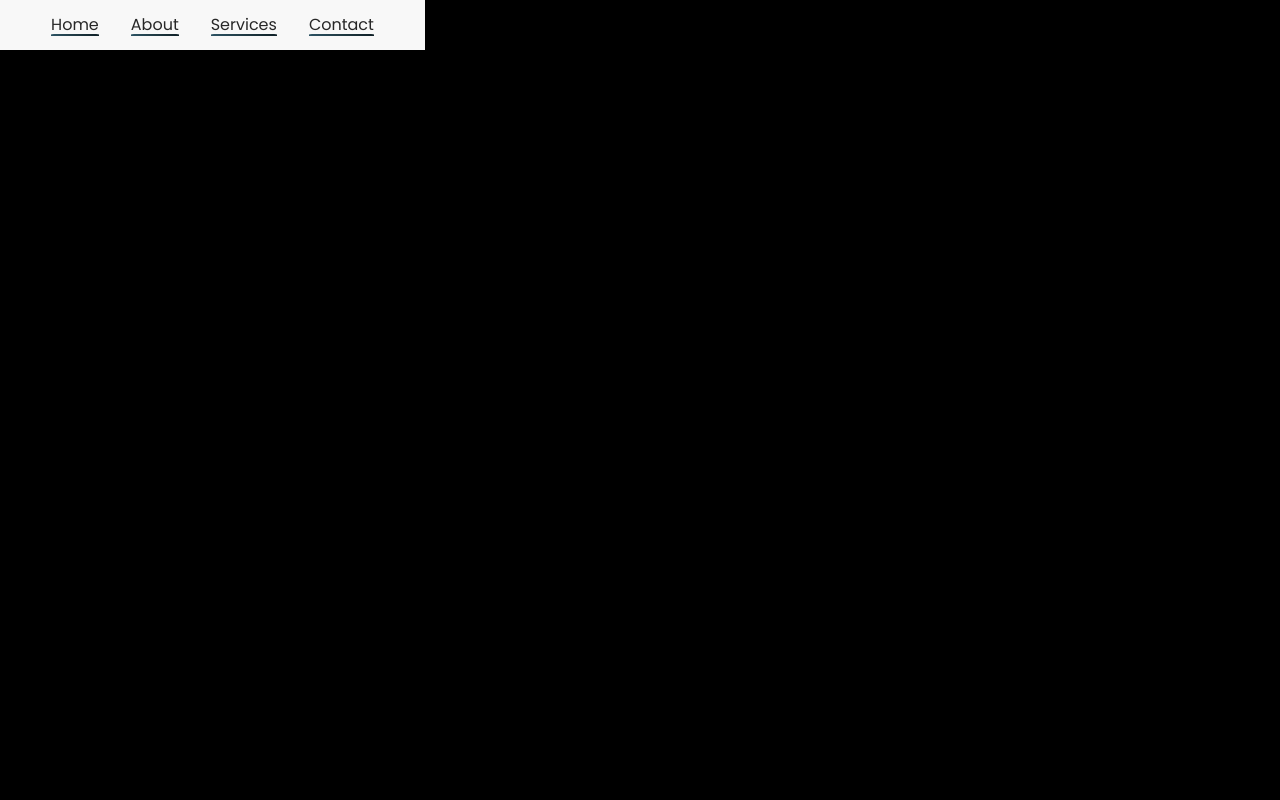
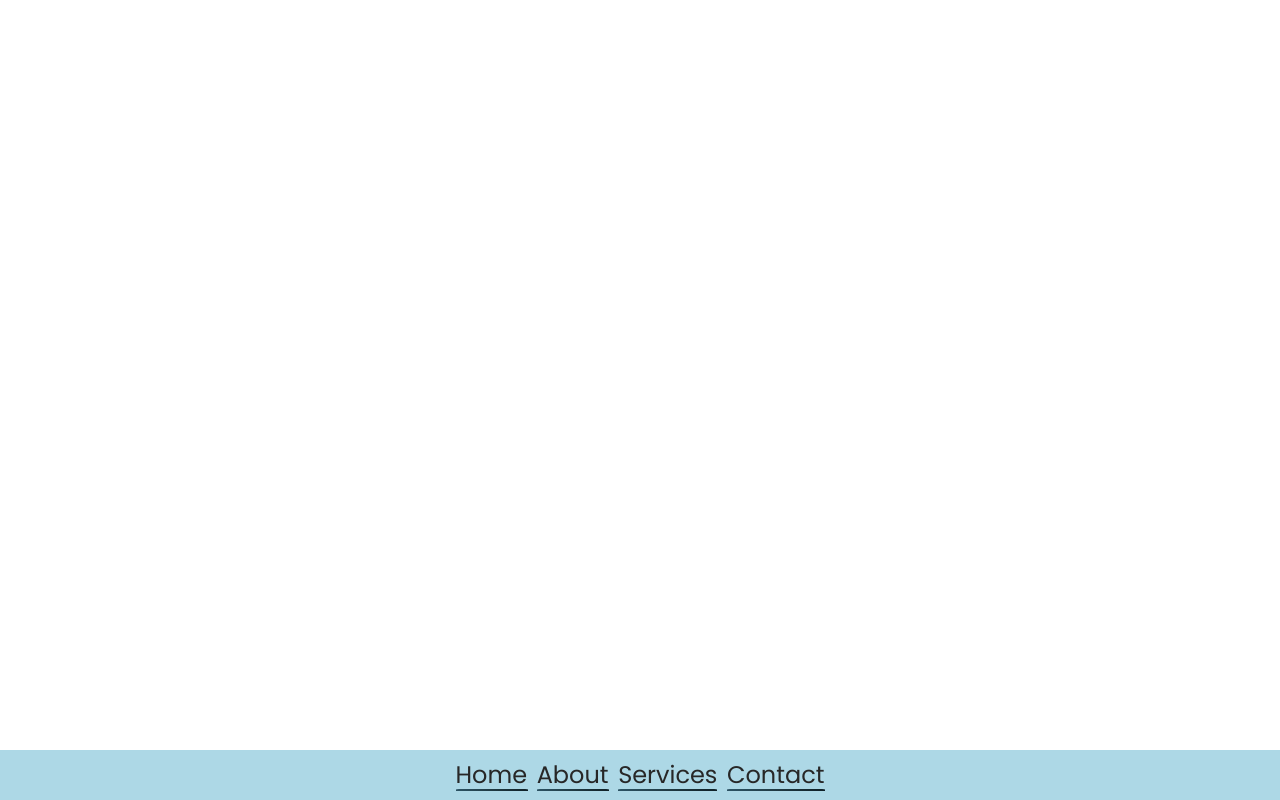
Before and after one commit to Theodore-Shellman/truckers-passport, a plain HTML site: page index.html in a window 1280 px wide. Drawn offline with Linux system fonts and the light colour scheme.

Commit message:
miner update to navbar

```diff
--- a/blocks/nav.css
+++ b/blocks/nav.css
@@ -3,36 +3,36 @@
   justify-content: space-around;
   width: 100%;
   height: 50px;
-    background: #f8f8f8;
-
+  background: lightblue;
+  position: absolute;
+  bottom: 0;
+  z-index: 1;
 }
-.nav__bar{
-
+.nav__bar {
   display: flex;
   align-items: center;
-
+  max-width: 100%;
 }
 .nav__links {
   display: flex;
   list-style: none;
   padding: 0;
-}
-.nav__btn{
-    margin: 1em;
+  margin: 0;
 
 }
-.nav__link{
+.nav__btn {
+  margin: .3em;
+}
+.nav__btn .nav__link {
   text-decoration: none;
   border-radius: 10px 10px 0 0;
   color: rgb(39, 39, 39);
-   transition: all .4s;
+  transition: all 0.4s;
   position: relative;
   z-index: 1;
-
-
 }
-.nav__link::before {
-    content: '';
+.nav__btn .nav__link::before {
+  content: "";
   position: absolute;
   bottom: 0;
   left: 0;
@@ -44,12 +44,15 @@
   background: linear-gradient(to right, #2c5364, #203a43, #0f2027);
   transform: scaleY(0.05);
   z-index: -1;
-    transition: all .4s;
+  transition: all 0.4s;
+}
+.nav__btn .nav__link:hover::before {
+  transform: scaleY(1);
+}
+.nav__btn .nav__link:hover {
+  color: white;
+}
+.nav__link{
+    font-size: x-large;
 
 }
-.nav__link:hover::before{
-    transform: scaleY(1.1);
-}
-.nav__link:hover{
-    color: white;
-}
--- a/vendor/normalize.css
+++ b/vendor/normalize.css
@@ -12,7 +12,7 @@ body {
   box-sizing: border-box;
   font-family: "Poppins", Arial, Helvetica, sans-serif;
 max-width: 425px;
-background-color: black;
+background-color: white;
 }
 
 main {
```
Lines whose indentation alone changed are shown as unchanged.
